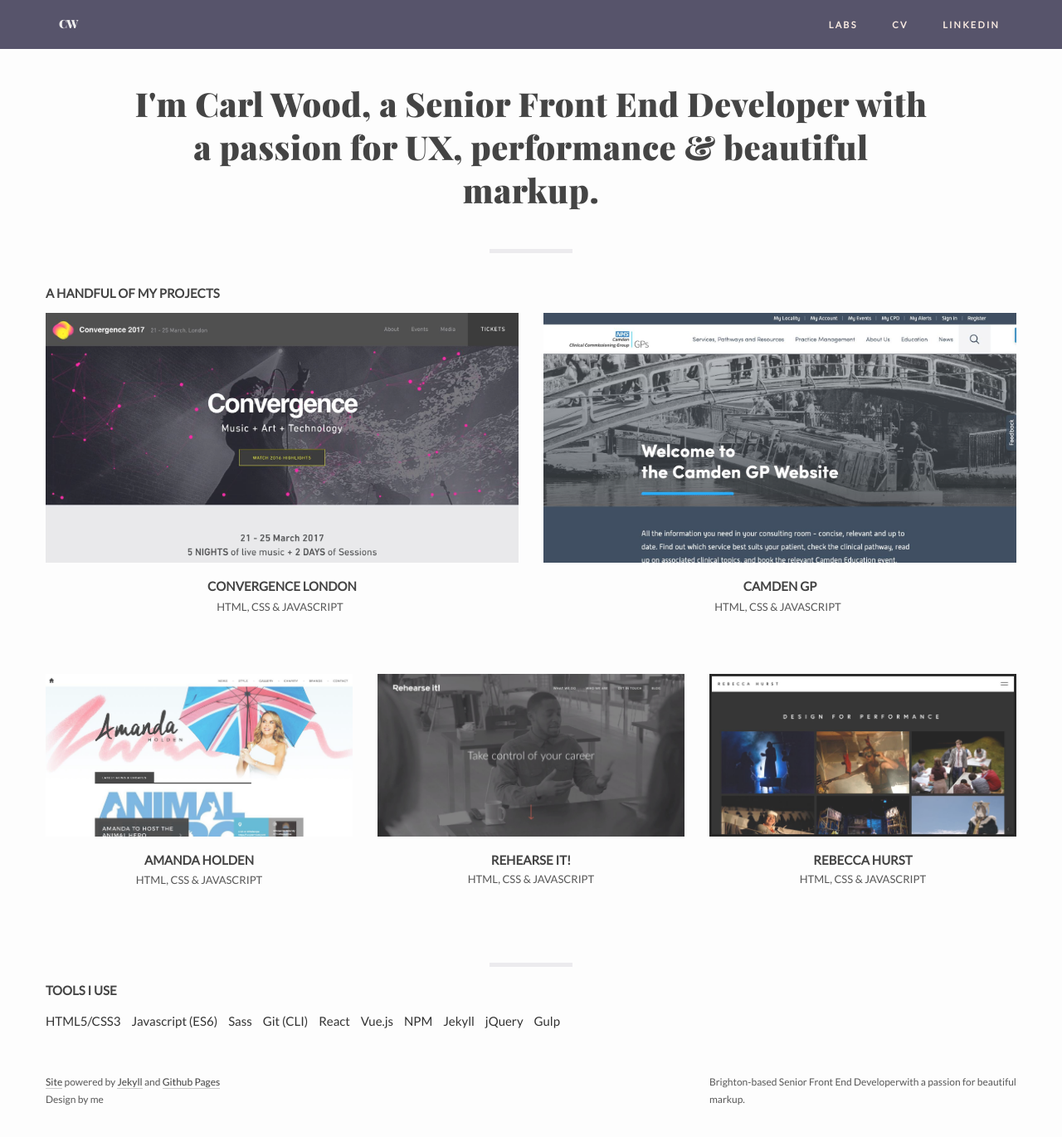
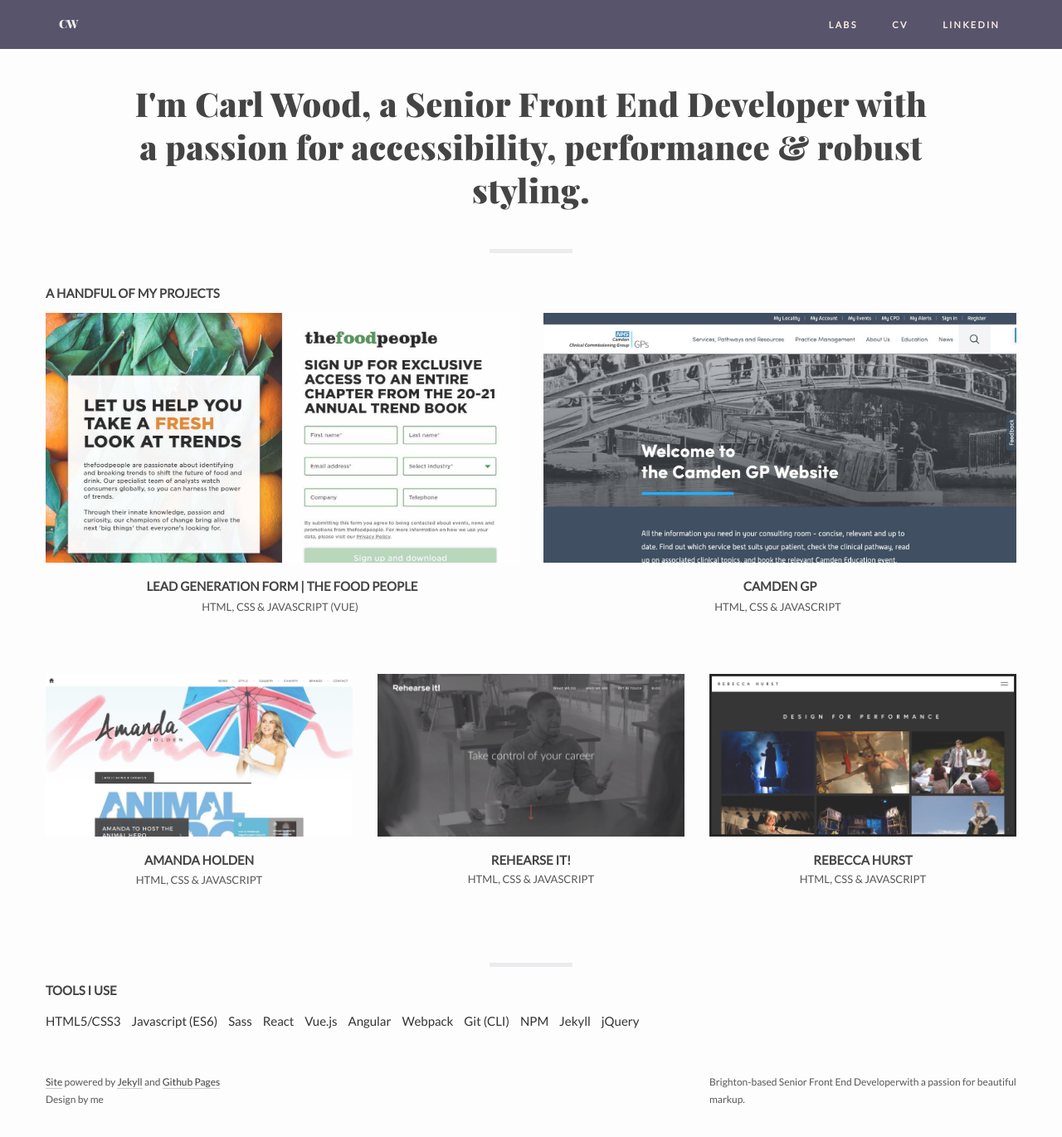
Before and after one commit to carlwood/carlwood.github.io, a Jekyll site: the page built from index.html, in a window 1280 px wide. Shown: the whole page at 83% size. Built offline with Jekyll 4.4.1, drawn with Linux system fonts in a browser that asks for light colours.

Commit message:
Replace convergence with TFP

```diff
--- a/cv/index.html
+++ b/cv/index.html
@@ -15,9 +15,10 @@
                         <p class="cv-item__header">Graphite Digital</p>
                         <p class="cv-item__subheader">Senior Front End Developer, <span class="cv-item__date">Jun 2018 - Present</span></p>
                         <ul>
-                            <li>Working closely with lead dev and designers to create CMS, Marketing sites, and JavaScript prototypes</li>
+                            <li>Working closely with lead dev and designers to create CMS, marketing sites, and JavaScript prototypes</li>
                             <li>HTML and CSS (Sass)</li>
-                            <li>JavaScript prototypes with: ES6 JS, React, Vue</li>
+                            <li>JavaScript: ES6 JS, React (+ Redux), Vue</li>
+                            <li>Accessibility evangelist</li>
                             <li>QA and accessibility testing</li>
                         </ul>
                     </div>
--- a/index.html
+++ b/index.html
@@ -6,7 +6,7 @@
 
         <div class="row">
             <div class="col-md-10 col-md-offset-1">
-                <h1 class="header--spaced" itemscope itemprop="Person" itemtype="http://schema.org/Person">I'm <span itemprop="name">Carl Wood</span>, a <span itemprop="jobTitle">Senior Front End Developer</span> with a passion for UX, performance <span class="amp">&amp;</span> beautiful markup.</h1>
+                <h1 class="header--spaced" itemscope itemprop="Person" itemtype="http://schema.org/Person">I'm <span itemprop="name">Carl Wood</span>, a <span itemprop="jobTitle">Senior Front End Developer</span> with a passion for accessibility, performance <span class="amp">&amp;</span> robust styling.</h1>
             </div>
         </div>
 
@@ -61,13 +61,14 @@
           <li>HTML5/CSS3</li>
           <li>Javascript (ES6)</li>
           <li>Sass</li>
-          <li>Git (CLI)</li>
           <li>React</li>
           <li>Vue.js</li>
+          <li>Angular</li>
+          <li>Webpack</li>
+          <li>Git (CLI)</li>
           <li>NPM</li>
           <li>Jekyll</li>
           <li>jQuery</li>
-          <li>Gulp</li>
         </ul>
 
     </div>
```
Also changed, not shown: _posts/2016-12-09-convergence.markdown (deleted, +0 -9 lines), _posts/2019-02-06-tfp-leadgen.markdown (added, +9 -0 lines), assets/img/tfp.jpg (added).
